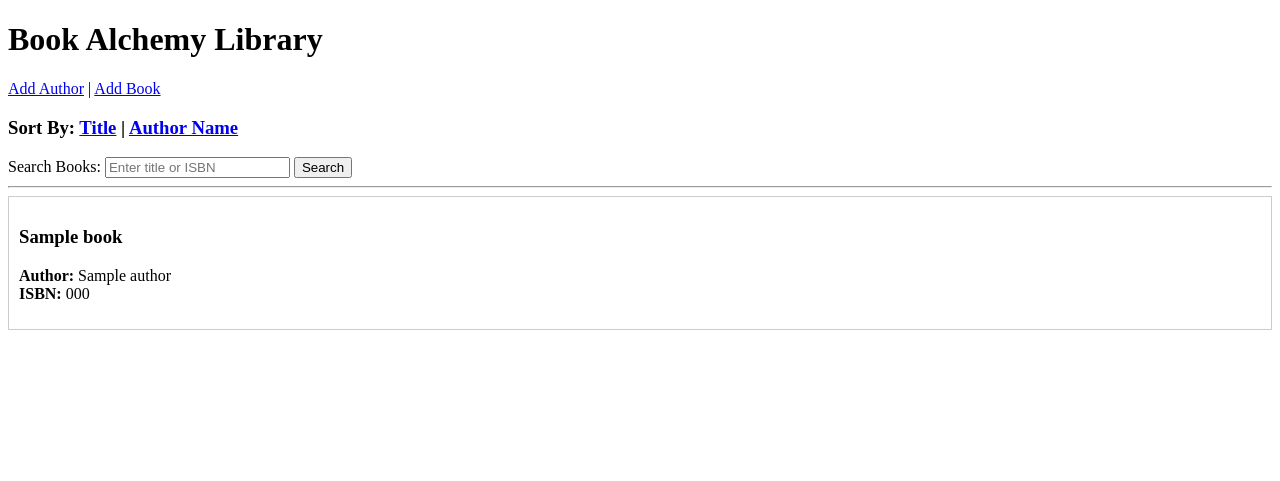
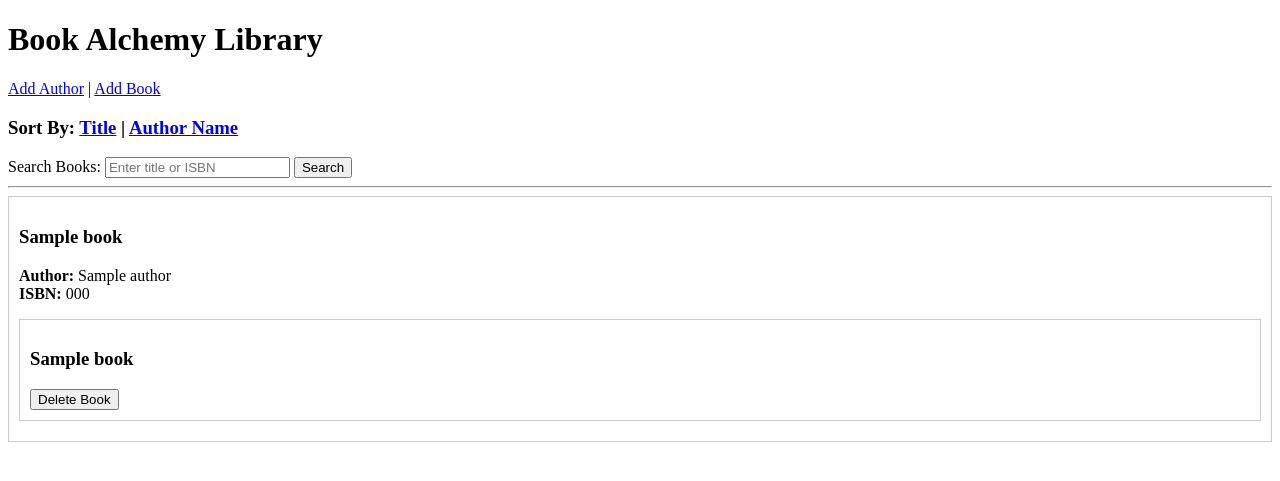
Before and after one commit to AzeemWorsdorfer/Book-Alchemy, a Flask app: page / in a window 1280 px wide. Shown: the top 481 px of the page. Run offline with Flask 3, Linux system fonts and the light colour scheme; tables that the repository leaves empty hold one stand-in row (values such as "Sample post").

Commit message:
Added delete book form and button to home.html

```diff
--- a/templates/home.html
+++ b/templates/home.html
@@ -45,6 +45,22 @@
         <strong>Author:</strong> {{ book.author.name }}<br />
         <strong>ISBN:</strong> {{ book.isbn }}<br />
       </p>
+      <div style="border: 1px solid #ccc; padding: 10px; margin-bottom: 10px">
+        <h3>{{ book.title }}</h3>
+        <p></p>
+
+        <form
+          action="{{ url_for('delete_book', book_id=book.id) }}"
+          method="POST"
+          style="display: inline"
+        >
+          <input
+            type="submit"
+            value="Delete Book"
+            onclick="return confirm('Are you sure you want to delete {{ book.title }}?');"
+          />
+        </form>
+      </div>
     </div>
     {% endfor %}
   </body>
```
